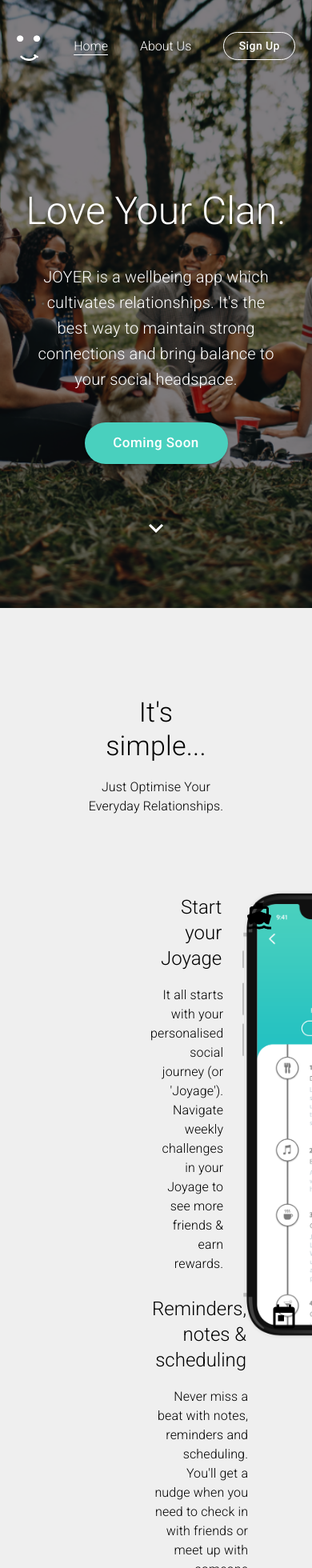
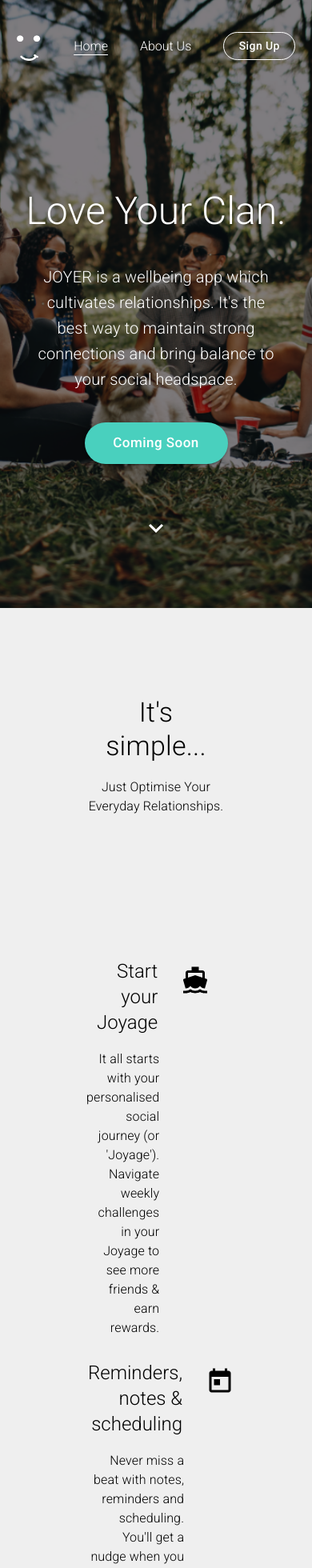
Before and after one commit to OlliePorter/joyer-site, a React (Create React App) app: page /#/ in a window 390 px wide. Shown: the top 1960 px of the page at 80% size. Built offline with nearby package versions, Linux system fonts and the light colour scheme.

Commit message:
Add flex column to feature grid for mobile

```diff
--- a/src/components/Home/Features.js
+++ b/src/components/Home/Features.js
@@ -35,6 +35,12 @@
       transform: 'scale(1.5)',
       paddingTop: '20px',
       paddingLeft: '20px',
+    },
+    featureGrid: {
+      [theme.breakpoints.down('md')]: {
+        display: 'flex',
+        flexDirection: 'column',
+      },
     },
     featureRow: {
       display: 'flex',
```
